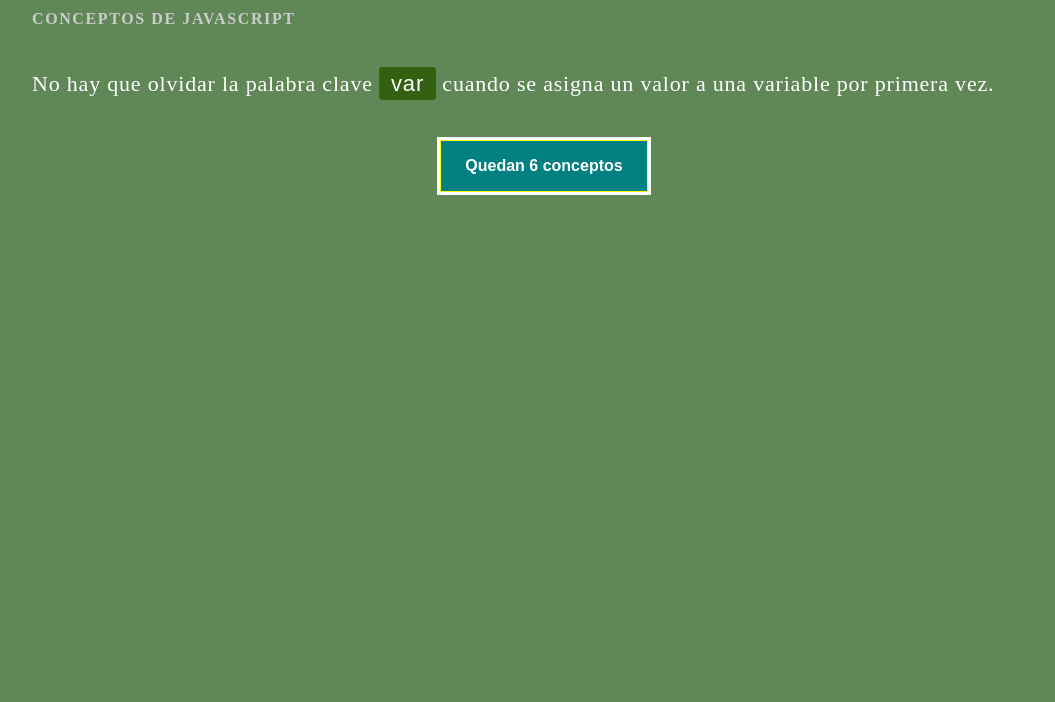
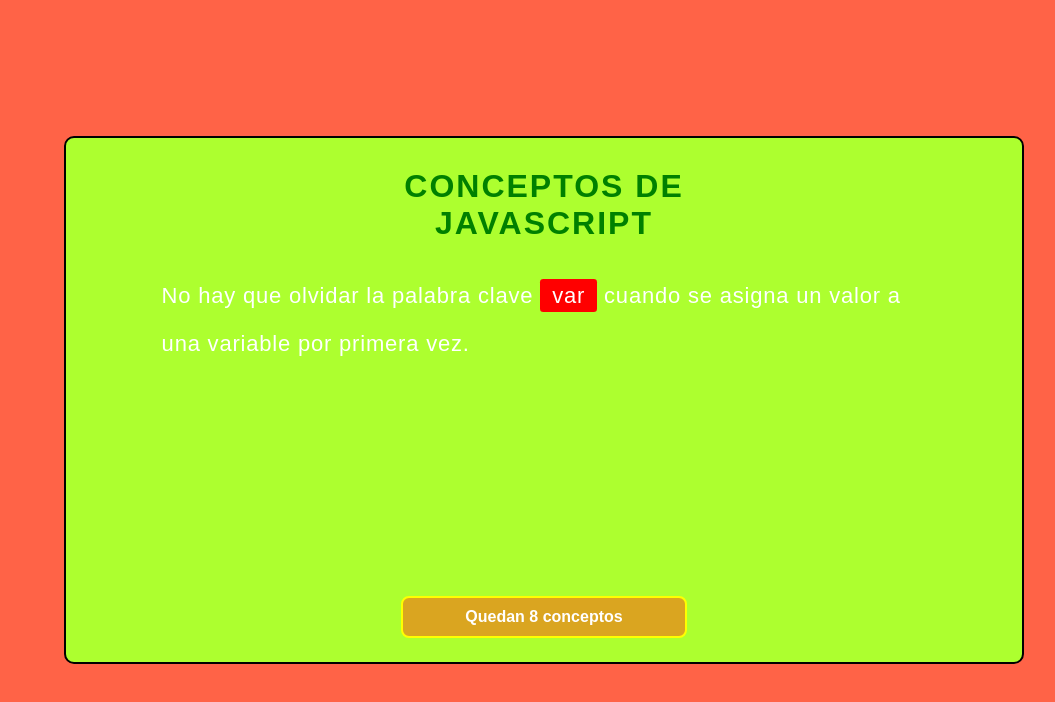
Before and after one commit to lcalisaya/tips-tab-starter-js, a plain HTML site: page index.html in a window 1280 px wide. Shown: the whole page, without its empty margins (96-1151 px from the left). Drawn offline with Linux system fonts and the light colour scheme.

Commit message:
Aplicación de Flexbox en la maqueta e inclusión del README.md

```diff
--- a/css/styles.css
+++ b/css/styles.css
@@ -1,70 +1,88 @@
+*, *:before, *:after {
+  margin: 0;
+  padding: 0;
+}
+
+html, body {
+  box-sizing: border-box;
+  font-family: sans-serif
+}
+
 body {
-  background-color: #608856;
-  color: white;
+  background-color: tomato;
   letter-spacing: 0.05rem;
-  width: 80%;
+  width: 75%;
   height: 100vh;
   display: flex;
   justify-content: center;
-  align-content: center;
-  margin: 10px auto;
+  align-items: center;
+  margin: auto;
 }
 
-.idea {
-  width: 100%;
+  .tip {
+    border: 2px solid black;
+    display: flex;
+    flex-flow: row wrap;
+    justify-content: center;
+    background-color: greenyellow;
+    border-radius: 10px;
+  }
+
+    .tip-title {
+      margin: 30px 0;
+      color: green;
+      text-transform: uppercase;
+      text-align: center;
+      letter-spacing: 2px;
+      font-weight: bolder;
+      font-size: 2rem;
+      flex-basis: 50%;
+    }
+
+    .js-tip {
+      line-height: 3rem;
+      font-weight: 200;
+      font-size: 1.375rem;
+      /* border: 2px solid blueviolet; */
+      color: white;
+      min-height: 300px;
+      width: 80%;
+      flex-basis: 80%;
     }
 
       .code {
-  font-family: sans-serif;
-  background-color: #336112;
+        background-color: red;
         padding: 0.25rem 0.75rem;
         font-size: 1.375rem;
         border-radius: 0.15em;
       }
 
       .code-block {
-  font-family: monaco, Consolas, "Lucida Console", monospace;
-  background-color: #336189;
+        font-family: Consolas, "Lucida Console", monospace;
+        background-color: blue;
         padding: 0.5em 0.75em;
         font-size: 1.15rem;
         border-radius: 0.15px;
-  display: inline;
-  margin: 1rem 0;
+        margin-top: 30px;
+        border: 1px solid white;
       }
 
-.idea-number {
-  margin: auto;
-  margin-bottom: 2.5rem;
-  color: #CCCCCC;
-  text-transform: uppercase;
-  letter-spacing: 0.1rem;
-  font-weight: bolder;
+    .tip-button {
+      background-color: goldenrod;
+      padding: 10px 15px;
       font-size: 1rem;
-}
-
-.js-idea {
-  margin: auto;
-  line-height: 2rem;
-  font-weight: 300;
-  font-size: 1.375rem;
-}
-
-.idea-button {
-  background-color: teal;
-  outline: solid;
-  padding: 1rem 1.5rem;
-  display: block;
-  margin: auto;
-  font-size: 1rem;
-  margin-top: 2.5rem;
+      margin: 1.5rem 0;
       cursor: pointer;
       font-weight: bolder;
-  border: 1px solid yellow;
+      border: 2px solid yellow;
+      border-radius: 8px;
       color: white;
+      align-self: flex-end;
+      flex-basis: 30%;
     }
 
       .disabled {
-  background-color: greenyellow !important;
+        background-color: forestgreen !important;
         color: maroon;
         cursor: not-allowed !important;
       }
--- a/index.html
+++ b/index.html
@@ -4,18 +4,19 @@
 	<title>Conceptos de Javascript</title>
 	<link href="https://fonts.googleapis.com/css?family=Oxygen:400" rel="stylesheet" type="text/css">
 	<link rel="stylesheet" type="text/css" href="css/styles.css">
+	<link rel="icon" href="icon.png" sizes="16x16" type="image/png">
 </head>
 
 <body>
-	<section class="idea">
-		<div class="idea-number">
+	<section class="tip">
+		<div class="tip-title">
 			Conceptos de Javascript
 		</div>
 
-		<div class="js-idea"></div>
+		<div class="js-tip"></div>
 
-		<button class="idea-button">
-			Quedan <span class="idea-limit-count"></span> conceptos
+		<button class="tip-button">
+			Quedan <span class="tip-limit-count"></span> conceptos
 		</button>
 	</section>
 
--- a/js/main.js
+++ b/js/main.js
@@ -1,18 +1,18 @@
 // Lista de conceptos en Javascript
 var tipsList = [
-	"No hay que olvidar la palabra clave <span class='code'>var</span> cuando se asigna un valor a una variable por primera vez.",
+  "No hay que olvidar la palabra clave <span class='code'>var</span> cuando se asigna un valor a una variable por primera vez.",
 
-	"<span class='code'>undefined</span>, <span class='code'>null</span>, <span class='code'>0</span>, <span class='code'>false</span>, <span class='code'>NaN</span>, y <span class='code'>''</span> (una string vacía) son falsas.",
+  "<span class='code'>undefined</span>, <span class='code'>null</span>, <span class='code'>0</span>, <span class='code'>false</span>, <span class='code'>NaN</span>, y <span class='code'>''</span> (una string vacía) son falsas.",
 
-	"Se declara una función de la siguiente manera:<br/> <span class='code-block'>function <em>nombreDeMiFuncion</em>() { <br>&nbsp;&nbsp;...<br> }</span>",
+  "Se declara una función de la siguiente manera:<br/> <span class='code-block'>function <em>nombreDeMiFuncion</em>() { <br>&nbsp;&nbsp;...<br> }</span>",
 
-	"Las instrucciones <span class='code'>if</span>/<span class='code'>else</span> lucen así:<br/> <span class='code-block'>if (<em>condición</em>) { <br/>&nbsp;&nbsp;...<br/>} else { <br/>&nbsp;&nbsp;...<br/>}",
+  "Las instrucciones <span class='code'>if</span>/<span class='code'>else</span> lucen así:<br/> <span class='code-block'>if (<em>condición</em>) { <br/>&nbsp;&nbsp;...<br/>} else { <br/>&nbsp;&nbsp;...<br/>}",
 
   "Se puede retornar el resultado de una función con <span class='code'>return</span>:<br><span class='code-block'>function multiplicarPorCinco(numeroDeEntrada) {<br> &nbsp;&nbsp;return numeroDeEntrada * 5; <br>}<br>console.log(multiplicarPorCinco(6));<br>// Salida: 30</span> ",
 
   "El operador<span class='code'>&&</span> comprueba si ambas expresiones son verdad: <br/> <span class='code-block'>true && true = true<br>true && false = false<br>false && false = false</span>",
 
-  "El operador<span class='code'>||</span> comprueba si alguna de las expresiones es verdad: <br/> <span class='code-block'>true || true = true<br>true || false = true<br>false || false = false</span>",
+  "El operador <span class='code'>||</span> comprueba si alguna de las expresiones es verdad: <br/> <span class='code-block'>true || true = true<br>true || false = true<br>false || false = false</span>",
 
   "El bucle <span class='code'>for</span> tiene tres condiciones: una condición de comienzo, una condición de fin y un iterador: <br><span class='code-block'>for (var i = 0; i < miArray.length; i++) { <br>&nbsp;&nbsp;...<br>}</span>",
 
@@ -24,11 +24,11 @@ var tipsList = [
 ];
 
 // Contador de conceptos, límite máximo
-var tipLimit = 6;
+var tipLimit = 8;
 
 // Generar un número aleatorio
 function generateNumber(){
-	return Math.floor(Math.random() * tipsList.length);
+  return Math.floor(Math.random() * tipsList.length);
 }
 
 // Generar un concepto:
@@ -37,8 +37,8 @@ function generateNumber(){
 // 3. Presentar el concepto en pantalla
 function generateTip() {
   var tip = tipsList[generateNumber()];
-  var tipElement =  document.querySelector('.js-idea');
-  var tipLimitCount = document.querySelector('.idea-limit-count');
+  var tipElement =  document.querySelector('.js-tip');
+  var tipLimitCount = document.querySelector('.tip-limit-count');
 
   tipElement.innerHTML = tip;
   tipLimitCount.innerHTML = tipLimit;
@@ -52,7 +52,7 @@ function generateTip() {
 // 3b. Si tipLimit aún está por arriba o igual a 0, generar un nuevo concepto
 // 3c. Sino, cambiar el texto y el estilo al botón
 function onTipButtonClick() {
-var tipButton = document.querySelector('.idea-button');
+var tipButton = document.querySelector('.tip-button');
   tipButton.addEventListener('click', function() {
     tipLimit = tipLimit - 1;
     if (tipLimit >= 0) {
```
Also changed, not shown: 1 other file. Lines whose indentation alone changed are shown as unchanged.
